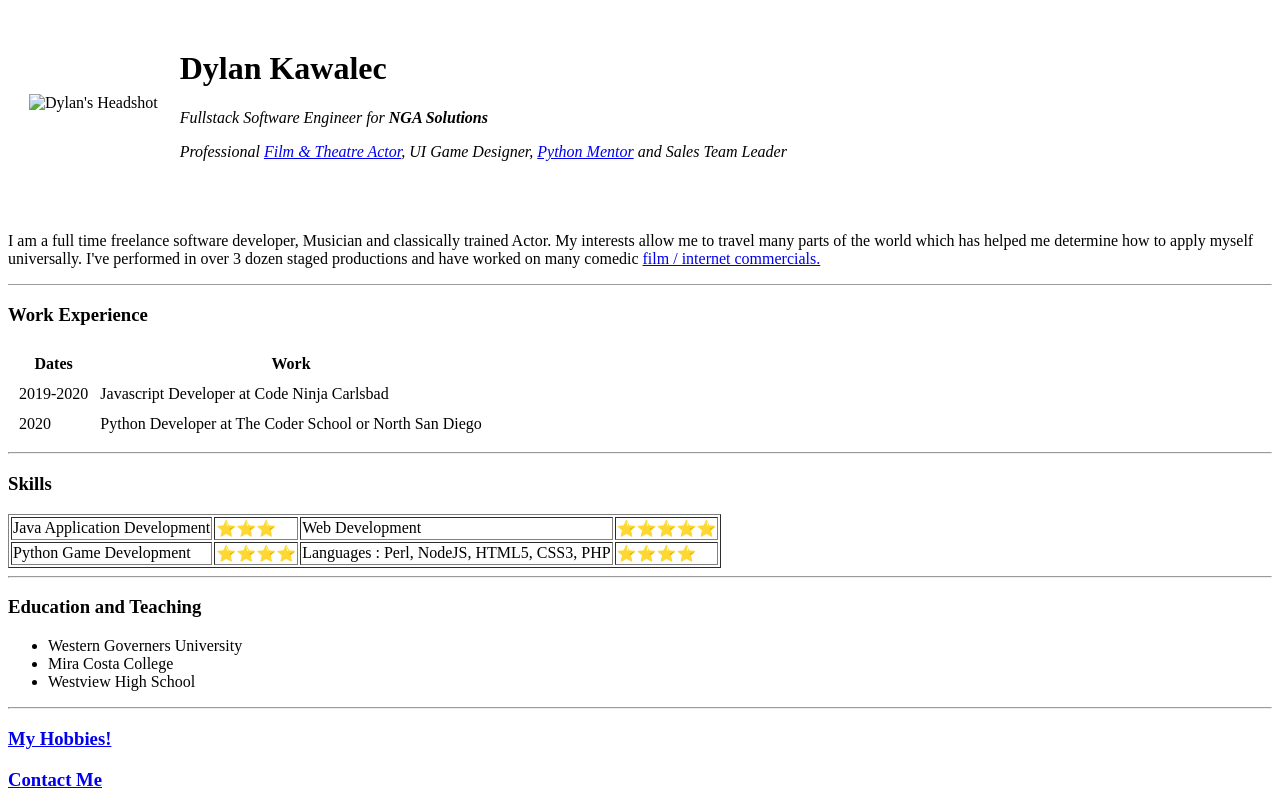
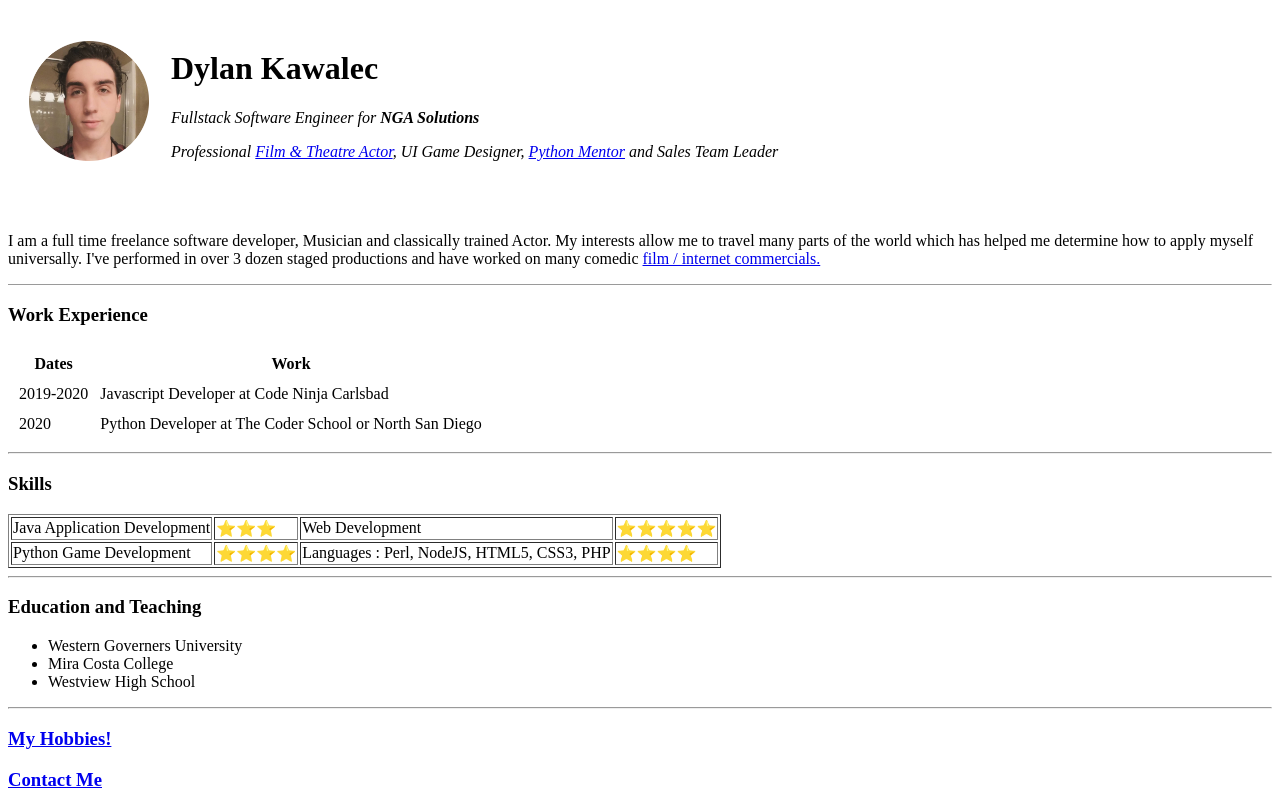
Before and after one commit to DylanCkawalec/cv, a plain HTML site: page index.html in a window 1280 px wide. Drawn offline with Linux system fonts and the light colour scheme.

Commit message:
Took image file away from the headshot extension
I needed to take away the image/ so that GitHub could register. I don't yet know how to add an entire Image file, with the png in the file.

```diff
--- a/index.html
+++ b/index.html
@@ -9,7 +9,7 @@
 <body>
   <table cellspacing="20">
     <tr>
-      <td> <img src="Image/DylanHeadshot.png" alt="Dylan's Headshot" height="120" width="120">
+      <td> <img src="DylanHeadshot.png" alt="Dylan's Headshot" height="120" width="120">
       </td>
       <td>
         <h1>Dylan Kawalec</h1>
```
